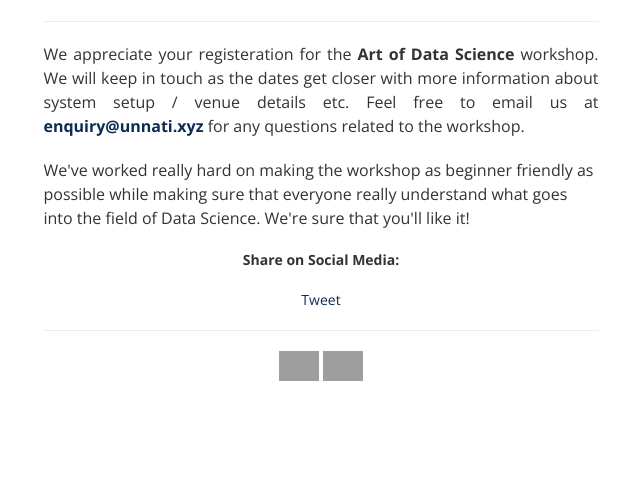
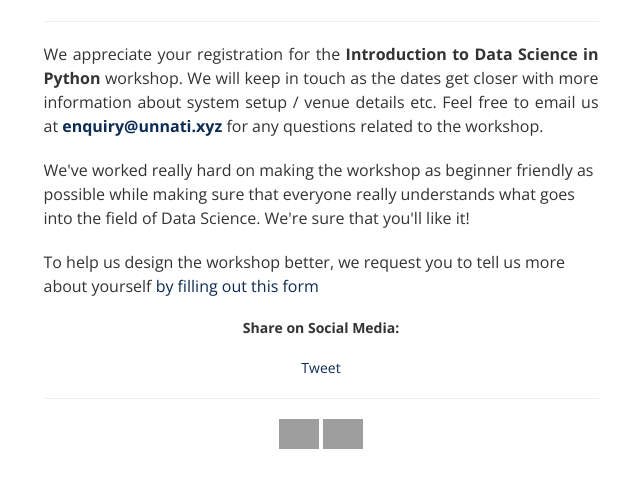
Before and after one commit to unnati-xyz/landing-page, a plain HTML site: page workshops/thank-you.html in a window 1280 px wide. Shown: the part 141-628 px from the top of the page, without its empty margins (319-959 px from the left). Drawn offline with nearby package versions, Linux system fonts and the light colour scheme; grey boxes are pictures that could not be loaded.

Commit message:
Changing content, link to typeform, tweet  button

```diff
--- a/workshops/thank-you.html
+++ b/workshops/thank-you.html
@@ -156,7 +156,7 @@
       <div class="col-lg-6 col-lg-offset-3">
       <hr/>
         <p class="text-justify">
-        We appreciate your registeration for the <b>Art of Data Science</b>
+        We appreciate your registration for the <b>Introduction to Data Science in Python</b>
         workshop. We will keep in touch as the dates get closer with more
         information about system setup / venue details etc. Feel free to email
         us at <b><a href="mailto:enquiry@unnati.xyz">enquiry@unnati.xyz</a></b>
@@ -164,15 +164,19 @@
         </p>
         <p>
         We've worked really hard on making the workshop as beginner friendly as
-        possible while making sure that everyone really understand what goes
+        possible while making sure that everyone really understands what goes
         into the field of Data Science. We're sure that you'll like it!
+        </p>
+        <p>
+        To help us design the workshop better, we request you to tell us more
+        about yourself <a href="https://unnati2.typeform.com/to/rJPDjd">by filling out this form</a>
         </p>
         <div class="text-center">
           <b>Share on Social Media:</b>
           <br/>
           <br/>
 
-          <a href="https://twitter.com/share" class="twitter-share-button"{count} data-url="http://alpha.unnati.xyz/workshops/art-of-datascience.html" data-text="I've just registered for the Art of Data Science course from @unnatixyz. Check them out!" data-related="unnatixyz" data-dnt="true">Tweet</a>
+          <a href="https://twitter.com/share" class="twitter-share-button" data-url="http://goo.gl/gIIt6M" data-text="I've just registered for the Introduction to Data Science in Python workshop from @unnati_xyz . Check them out!" data-size="large">Tweet</a>
           <script>!function(d,s,id){var js,fjs=d.getElementsByTagName(s)[0],p=/^http:/.test(d.location)?'http':'https';if(!d.getElementById(id)){js=d.createElement(s);js.id=id;js.src=p+'://platform.twitter.com/widgets.js';fjs.parentNode.insertBefore(js,fjs);}}(document, 'script', 'twitter-wjs');</script>
 
           <!--
```
